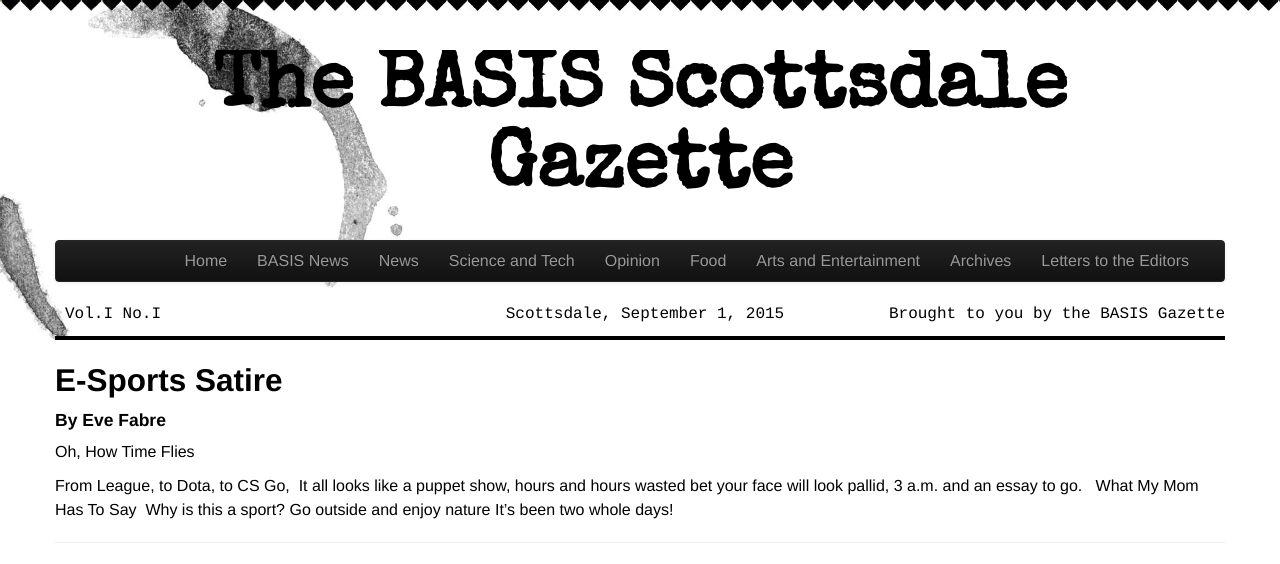
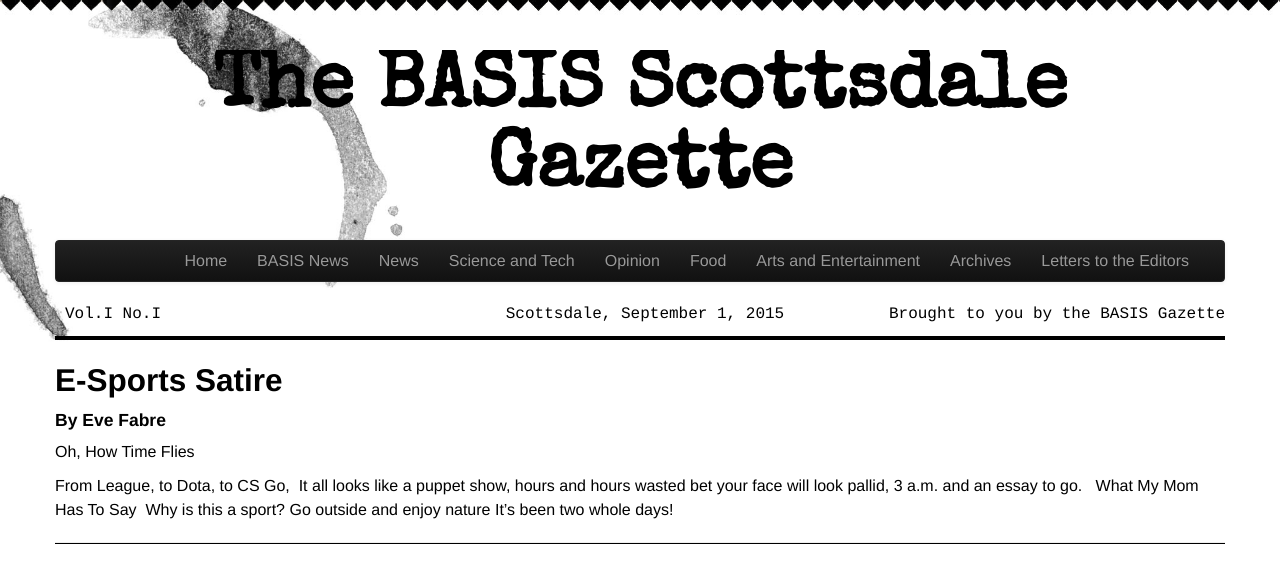
Before and after one commit to Awake99/Awake99.github.io, a Jekyll site: the page built from artent/_posts/2014-11-06-esports.md, in a window 1280 px wide. Shown: the top 564 px of the page. Built offline with Jekyll 4.4.1, drawn with Linux system fonts in a browser that asks for light colours; nearby versions of some CDN libraries; grey boxes are pictures that could not be loaded.

Commit message:
Article Lines
Line styles

```diff
--- a/artent/_posts/2014-11-06-esports.md
+++ b/artent/_posts/2014-11-06-esports.md
@@ -20,4 +20,4 @@ Why is this a sport?
 Go outside and enjoy nature
 It's been two whole days!
 
-<hr style="color:black;">
+<hr style="background-color:black;height:1px;">
```
